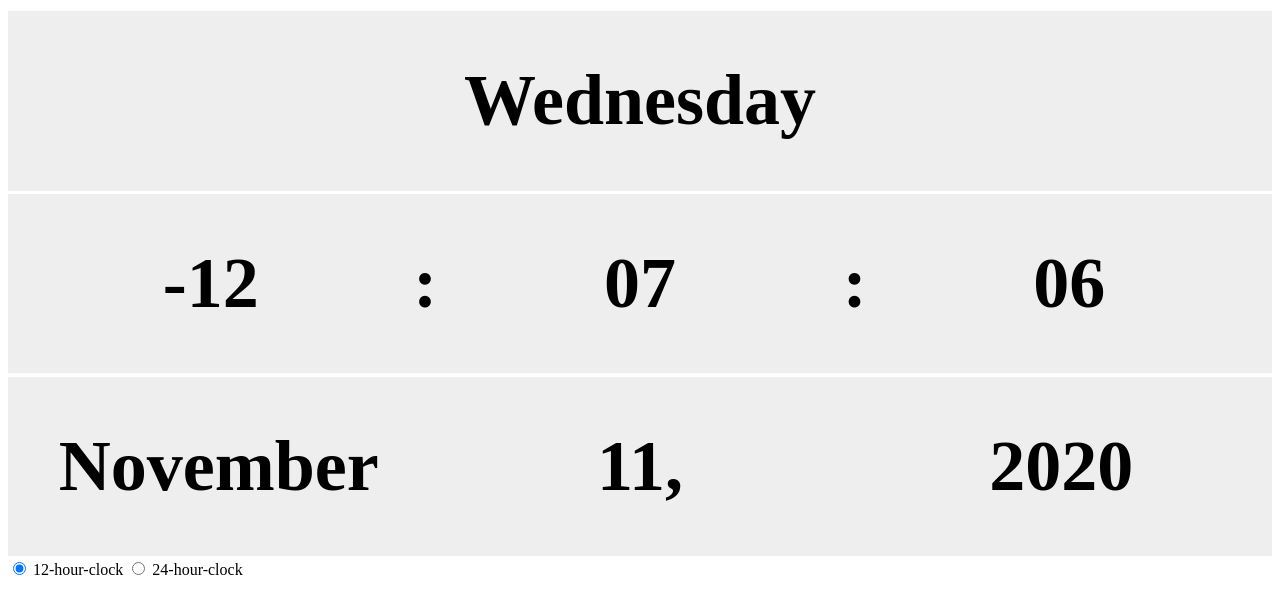
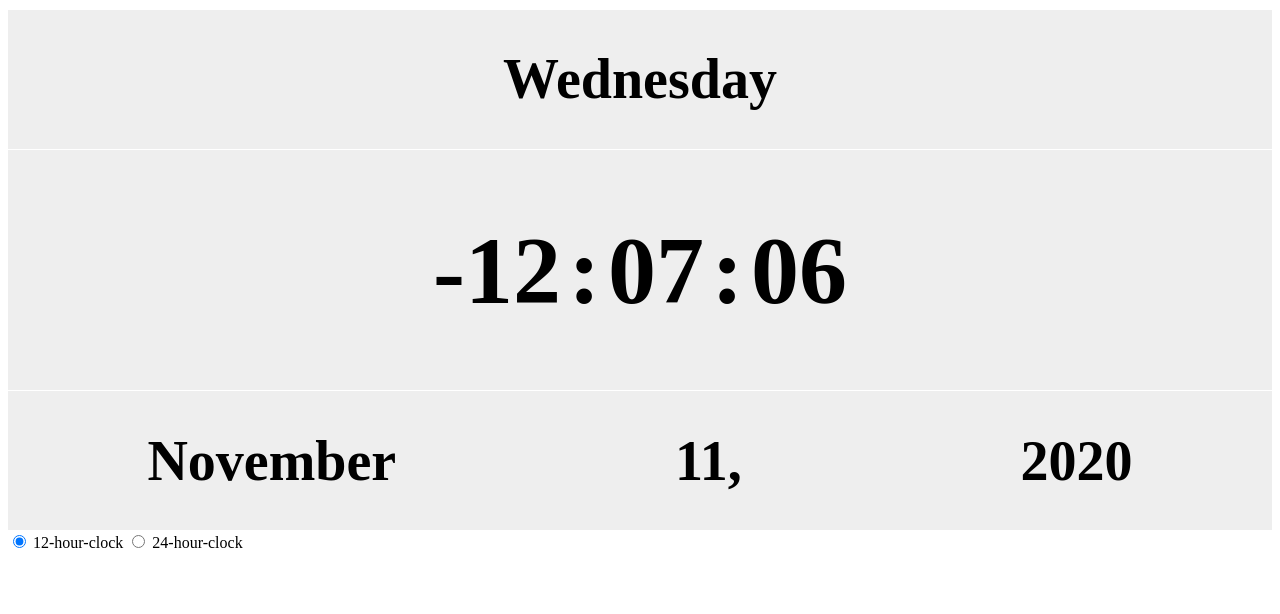
Before and after one commit to adamRohde/digitalclock, a plain HTML site: page index.html in a window 1280 px wide. Drawn offline with Linux system fonts and the light colour scheme.

Commit message:
adjusted proportions

```diff
--- a/assets/style.css
+++ b/assets/style.css
@@ -1,31 +1,52 @@
 
+/* ----------------------------------------------Wrapper to put digital time in center of screen-------------------------------------------- */
+.wrapper-clock {
+    display:grid;
+    grid-template-columns: 1fr 1fr 1fr;
+}
+
+.wrapper-clock > div{
+    background: #eee;
+    text-align: center;
+}
+
+
+/* -----------------------------------------------Day-of-the-week row------------------------------------------- */
 .dayoftheweek{
     display:grid;
-    grid-template-columns: repeat(1, 24fr);
-    padding: 0.2em 0em 0.2em 0em;
+    grid-template-columns: repeat(1);
+    padding: 0.1em 0em 0.1em 0em;
     grid-gap : 0em;
-    grid-auto-rows: minmax(100px, auto);
+    grid-auto-rows: minmax(50px, auto);
 }
 
 .dayoftheweek > div{
-
     background: #eee;
     text-align: center;
 }
 
 .dayoftheweek > div > h1{
-
     /* using px?  Is there a better way to define font size */
-    font-size: 72px;
-
+    font-size: 56px;
 }
 
-
+/* ----------------------------------------------Clock row-------------------------------------------- */
 .clock {
     display:grid;
-    grid-template-columns: 24fr 1fr 24fr 1fr 24fr;
+    /* grid-template-columns: 24fr 1fr 24fr 1fr 24fr; */
+    grid-template-columns: repeat(5, auto);
     grid-gap : 0em;
-    grid-auto-rows: minmax(100px, auto);
+    grid-auto-rows: minmax(50px, auto);
+}
+
+.clock > div{
+    background: #eee;
+    text-align: center;
+}
+
+.clock > div > h1{
+    /* using px?  Is there a better way to define font size */
+    font-size: 96px;
 }
 
 /* .clock > div:nth-child(odd){
@@ -34,37 +55,28 @@
 
 } */
 
-.clock > div{
 
-    background: #eee;
-    text-align: center;
-}
-
-.clock > div > h1{
-
-    /* using px?  Is there a better way to define font size */
-    font-size: 72px;
-
-}
-
-
+/* --------------------------------------------Month row---------------------------------------------- */
 .monthdayyear{
     display:grid;
-    grid-template-columns: repeat(3, 24fr);
-    padding: 0.2em 0em 0.2em 0em;
+    grid-template-columns: repeat(3, auto);
+    padding: 0.1em 0em 0.1em 0em;
     grid-gap : 0em;
-    grid-auto-rows: minmax(100px, auto);
+    grid-auto-rows: minmax(50px, auto);
 }
 
 .monthdayyear > div{
-
     background: #eee;
     text-align: center;
 }
 
 .monthdayyear > div > h1{
+    /* using px?  Is there a better way to define font size */
+    font-size: 56px;
+}
 
-    /* using px?  Is there a better way to define font size */
-    font-size: 72px;
+/* .monthdayyear > div:nth-child(odd){
 
-}
+    background: #ddd;
+
+} */
```
